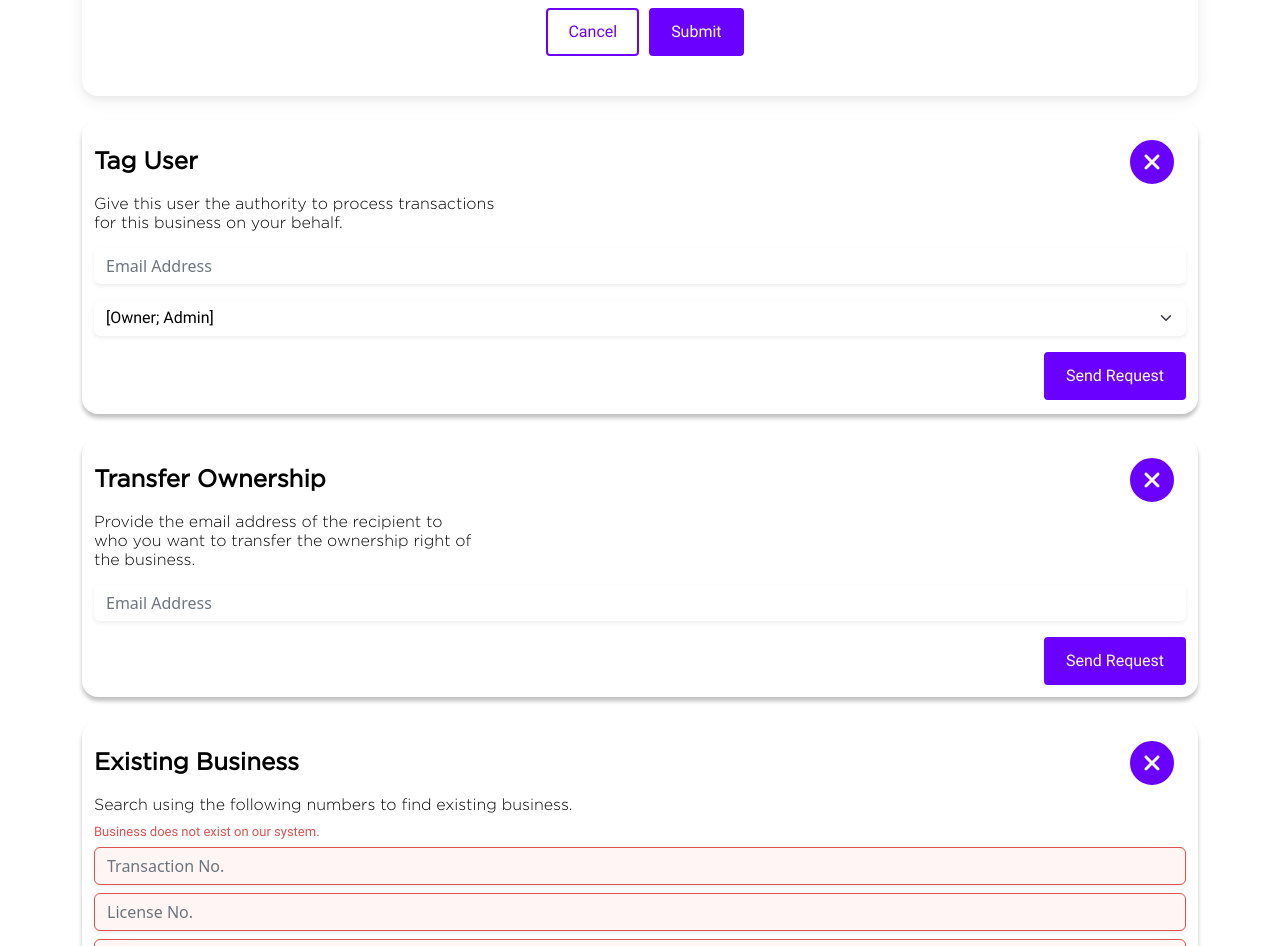
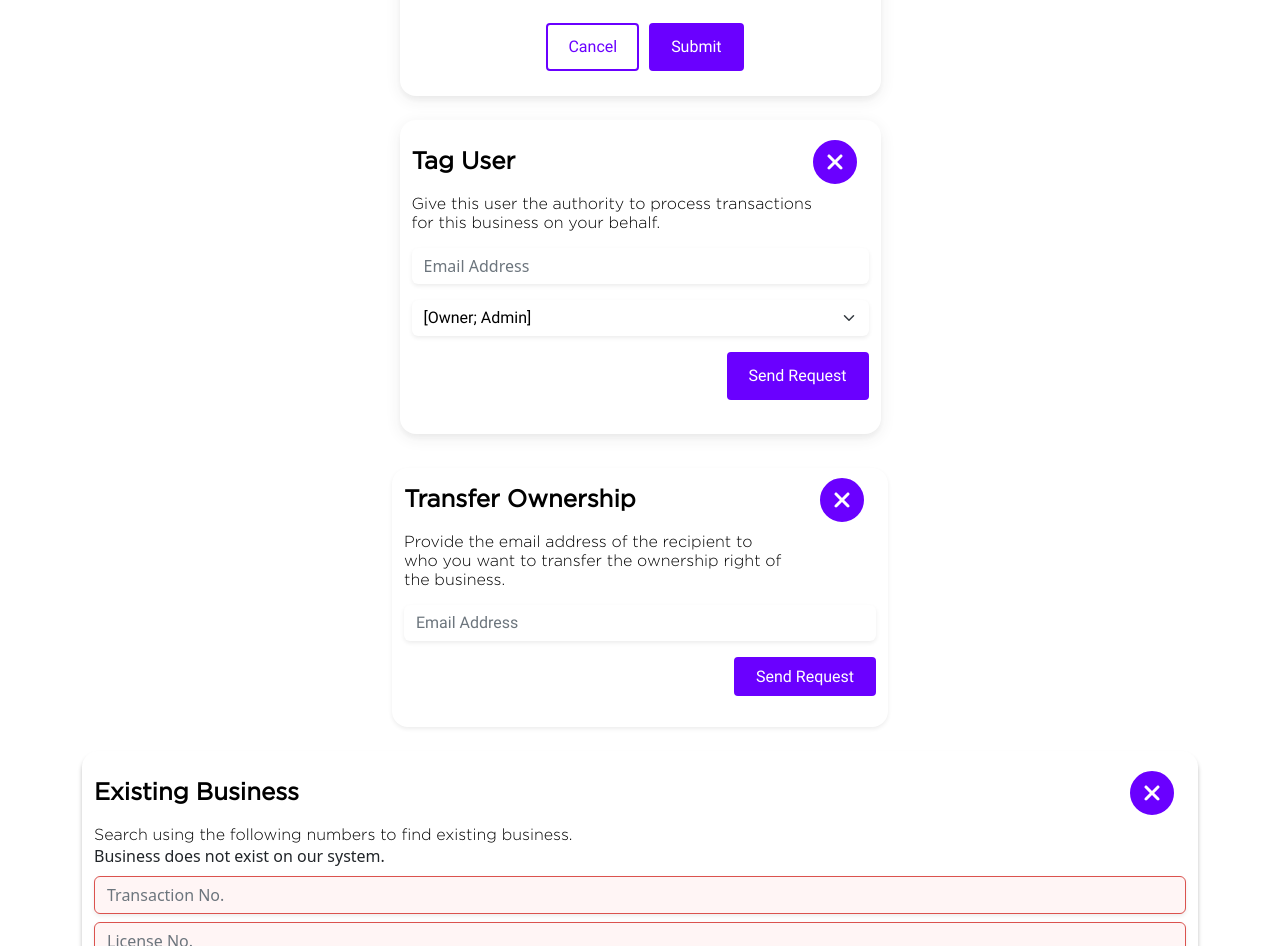
Before and after one commit to integratr-azamora/integratrGov-license-management, a Vue app: page /modal in a window 1280 px wide. Shown: the part 366-1312 px from the top of the page. Built offline with nearby package versions, Linux system fonts and the light colour scheme.

Commit message:
QA updates

```diff
--- a/src/assets/css/color-iconography.css
+++ b/src/assets/css/color-iconography.css
@@ -1,6 +1,6 @@
-.container2{
-    width: 417px;
-    height: 573px;
+.container-colors{
+    width: 417px !important;
+    height: 573px !important;
     left: 0px;
     top: 0px;
     background: #FFFFFF;
@@ -39,9 +39,9 @@
     border-color: var(--vt-c-black);
 }
 
-.container3{
-    width: 417px;
-    height: 803px;
+.container-icons{
+    width: 417px !important;
+    height: 803px !important;
     left: 0px;
     top: 0px;
     background: #FFFFFF var(--vt-c-white);
--- a/src/assets/css/modal.css
+++ b/src/assets/css/modal.css
@@ -1,6 +1,7 @@
-.modal-container1{
-    width: 481px;
-    height: 314px;
+/* containers for modals  */
+.container-modal{
+    width: 481px !important;
+    height: 314px !important;
     box-shadow: 0px 4px 4px rgba(51, 51, 51, 0.04), 0px 4px 16px rgba(51, 51, 51, 0.08);
     border-radius: 8px;
     background: var(--vt-c-white);
@@ -10,7 +11,28 @@
     padding-left: 20px;
     padding-right: 21px;
 }
+.container-modal-transferwnership{
+    height: 259px !important;
+    width: 496px !important;
+    font-family:'Roboto', sans-serif;
+    font-weight: 400;
+    font-size: 13px;
+    line-height: 15px;
+    color: #DB524E;
+    flex: none;
+    order: 0;
+    align-self: stretch;
+    flex-grow: 0;
+    margin-top: 10px;
+    border-radius: 16px;
+}
 
+
+
+
+/* containers for modals  */
+
+/* fonts for modals  */
 .font-style-roboto{
     font-family: 'Roboto-black', sans-serif;
     font-weight: 900;
@@ -34,6 +56,9 @@
     align-self: stretch;
     flex-grow: 0;
 }
+/* fonts for modals  */
+
+
 
 .info2{
     width: 96px;
@@ -92,18 +117,7 @@
     display: flex;
 }
 
-/* cont2 */
-.modal-con2{
-    width: 496px;
-    height: 294px;
-    background: var(--vt-c-white);
-    box-shadow: 0px 4px 4px rgba(0, 0, 0, 0.25);
-    border-radius: 16px;
-    padding-top: 10px;
-    padding-bottom: 16px;
-    padding-left: 20px;
-    padding-right: 21px;
-}
+
 
 .form-select{
     font-family: 'Roboto', sans-serif;
@@ -117,17 +131,7 @@
 }
 
 /* container 3 */
-.modal-con3{
-    width: 496px;
-    height: 259px;
-    background: var(--vt-c-white);
-    box-shadow: 0px 4px 4px rgba(0, 0, 0, 0.25);
-    border-radius: 16px;
-    padding-top: 10px;
-    padding-bottom: 20px;
-    padding-left: 20px;
-    padding-right: 21px;
-}
+
 
 /* container 4 */
 .modal-con4{
@@ -142,18 +146,7 @@
     padding-left: 20px;
     padding-right: 21px;
 }
-.modal3{
-    font-family:'Roboto', sans-serif;
-    font-weight: 400;
-    font-size: 13px;
-    line-height: 15px;
-    color: #DB524E;
-    flex: none;
-    order: 0;
-    align-self: stretch;
-    flex-grow: 0;
-    margin-top: 10px;
-}
+
 
 .icon-calendar{
     font-size: 20px;
--- a/src/assets/css/typography.css
+++ b/src/assets/css/typography.css
@@ -3,8 +3,8 @@
     align-items: flex-start;
     gap: 40px;
     position: relative;
-    width: 707px;
-    height: 1211px;
+    width: 707px !important;
+    height: 1211px !important;
     background: #FFFFFF;
     border: 1px solid #000000;
     border-radius: 4px;
--- a/src/components/Iconography.vue
+++ b/src/components/Iconography.vue
@@ -1,5 +1,5 @@
 <template>
-   <div class="container bor-style-solid-perma container2" >
+   <div class="container bor-style-solid-perma container-colors" >
       <div class="row justify-content-center">
          <p class="colors fw-bold border-bottom-1 mb-2 p-3">Colors</p>
       </div>
@@ -69,7 +69,7 @@
    </div>
    <br>
    <!-- ICONS -->
-   <div class="container bor-style-solid-perma container3">
+   <div class="container bor-style-solid-perma container-icons">
       <div class="row justify-content-center">
          <p class="iconography fw-bold border-bottom-1 mb-3 p-3">Iconography</p>
       </div>
--- a/src/components/Modal.vue
+++ b/src/components/Modal.vue
@@ -1,7 +1,7 @@
 <template>
    <!-- con1 -->
    <br>
-   <div class="container modal-container1" >
+   <div class="container container-modal" >
       <div class="modal-header">
          <hr>
          <div class="position-absolute top-0 end-0">
@@ -30,7 +30,7 @@
    </div>
    <!-- con2 -->
    <br>
-   <div class="container modal-con2" >
+   <div class="container container-modal" >
       <div class="modal-header">
          <p class="modal-header1"><b>Tag User</b></p>
          <div class="position-relative">
@@ -63,7 +63,7 @@
    </div>
    <!-- con3 -->
    <br>
-   <div class="container modal-con3" >
+   <div class="container container-modal-transferwnership shadow-sm" >
       <div class="modal-header">
          <p class="modal-header1"><b>Transfer Ownership</b></p>
          <div class="position-relative">
--- a/src/components/Tables.vue
+++ b/src/components/Tables.vue
@@ -1,6 +1,5 @@
 <template>
    <div class=" ">
-      <div class=" font-table-heading p-2 ">Table </div>
       <div class="d-flex justify-content-center ">
 
          <div class=" rounded-3 shadow-sm">
```
